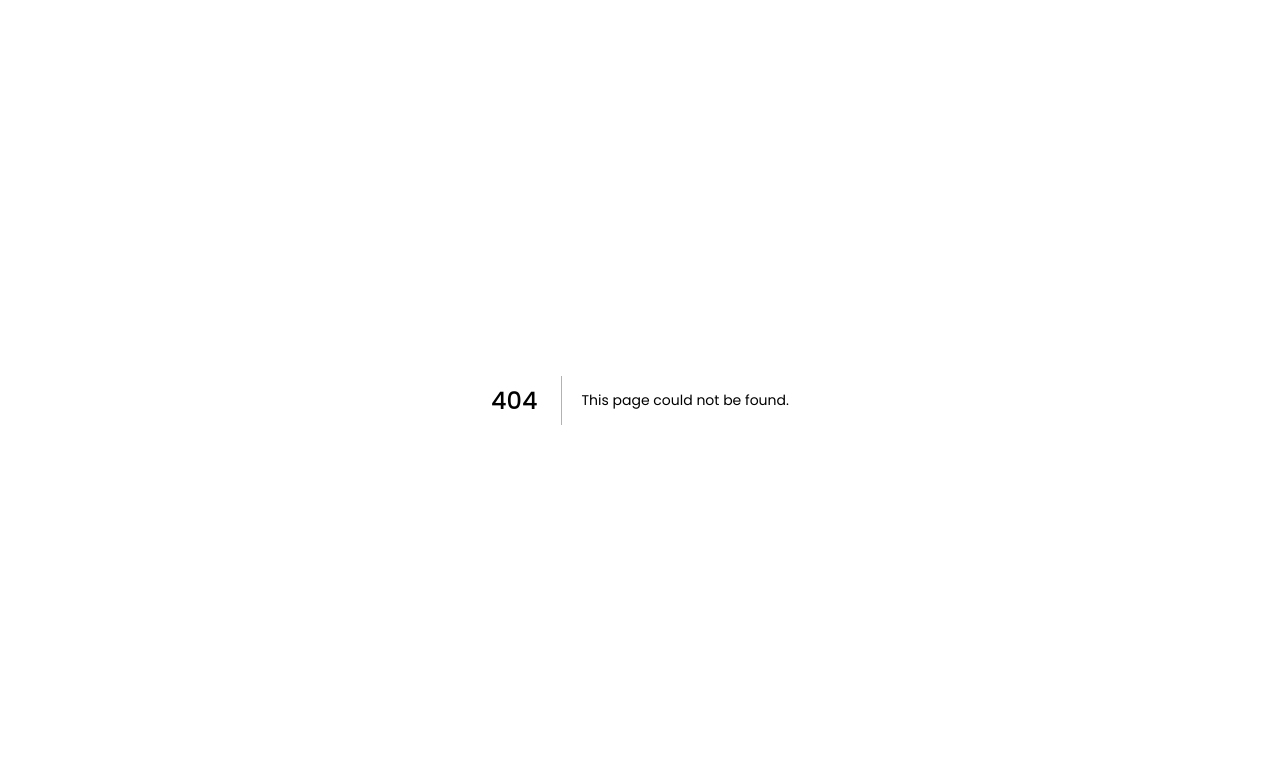
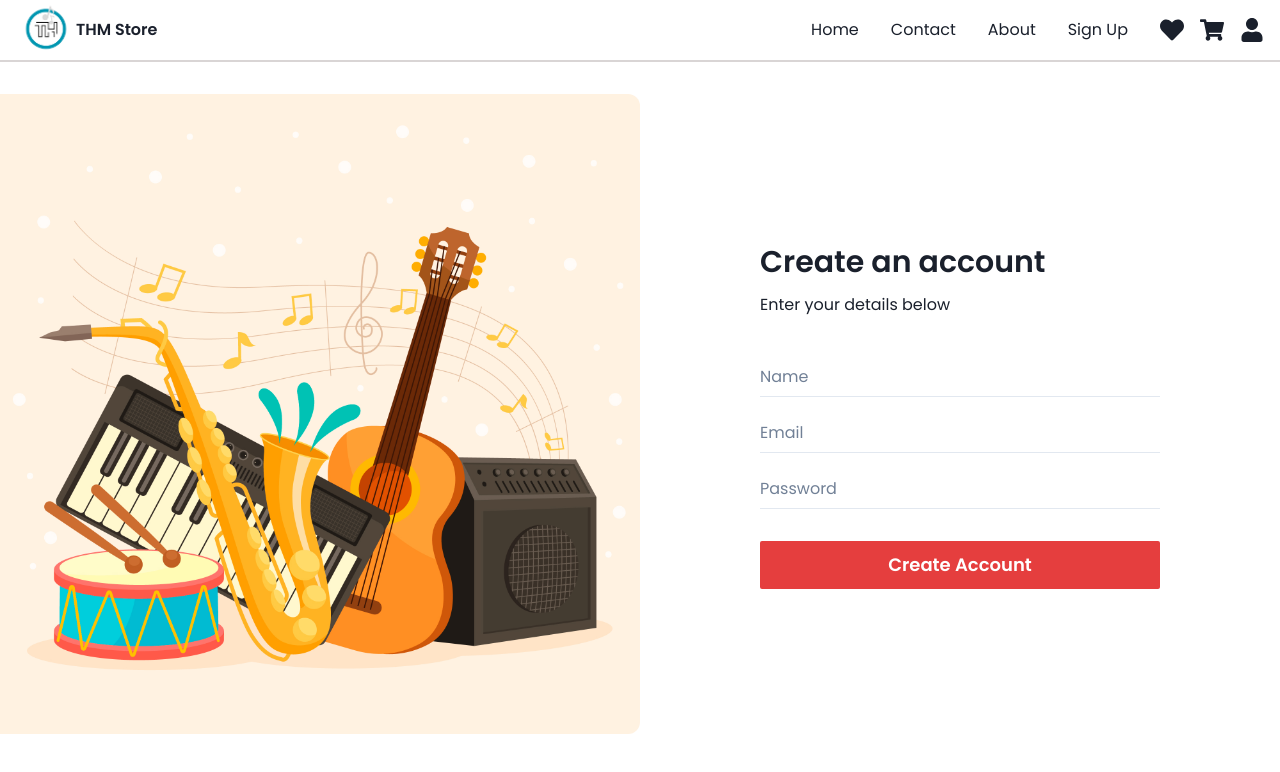
Before and after one commit to taufik-hdyt/thm-store, a Next.js app in the folder front-end/: page /register in a window 1280 px wide. Before the commit this address had no page. Shown: the top 772 px of the page. Built offline with nearby package versions, Linux system fonts and the light colour scheme.

Commit message:
design ui register

```diff
--- a/front-end/src/components/Header/Header.tsx
+++ b/front-end/src/components/Header/Header.tsx
@@ -1,4 +1,4 @@
-import { Image, HStack, Button, Text, Container } from "@chakra-ui/react";
+import { Image, HStack, Button, Flex,Text, Container } from "@chakra-ui/react";
 import TextLink from "../TextLink/TextLink";
 import { FaShoppingCart, FaUser } from "react-icons/fa";
 import Link from "next/link";
@@ -9,7 +9,10 @@ const Header: React.FC = (): JSX.Element => {
   return (
     <Container maxW="container.xl">
       <HStack justify="space-between">
-        <Image w="60px" src="logo-profile.png" alt="logo" />
+        <Flex align="center" >
+          <Image w="60px" src="logo-profile.png" alt="logo" />
+          <Text fontWeight="semibold">THM Store</Text>
+        </Flex>
 
         <Button
           variant="unstyled"
@@ -23,7 +26,6 @@ const Header: React.FC = (): JSX.Element => {
           <Link href="/contact">Contact</Link>
           <Link href="/about">About</Link>
           <Link href="/register">Sign Up</Link>
-
 
           <HStack spacing={4}>
             <TextLink link="/">
--- /dev/null
+++ b/front-end/src/containers/Login/index.ts
@@ -0,0 +1,4 @@
+import dynamic from 'next/dynamic';
+
+const Login = dynamic(import('./Login'), { ssr: false });
+export default Login;
--- /dev/null
+++ b/front-end/src/containers/Register/Register.tsx
@@ -0,0 +1,55 @@
+import {
+  Text,
+  Box,
+  Image,
+  Grid,
+  Stack,
+  Input,
+  HStack,
+  Button,
+  GridItem,
+  InputGroup,
+} from "@chakra-ui/react";
+
+const Register: React.FC = (): JSX.Element => {
+  return (
+    <Box>
+      <Grid
+        gridTemplateColumns={{ base: "1fr", md: "1fr 1fr" }}
+        rowGap={{ base: "6", md: "" }}
+        mt={8}
+      >
+        <GridItem>
+          <Image
+            roundedRight="xl"
+            h="80vh"
+            w="full"
+            bgSize="cover"
+            src="home.jpg"
+            alt="image"
+          />
+        </GridItem>
+        <Stack justify="center" align="center">
+          <Stack w="400px">
+            <Text fontSize="3xl" fontWeight="600">
+              Create an account
+            </Text>
+            <Text>Enter your details below</Text>
+
+            <Stack spacing={4} mt={8}>
+              <Input variant="flushed" placeholder="Name" />
+              <Input variant="flushed" placeholder="Email" />
+              <Input variant="flushed" placeholder="Password" />
+            </Stack>
+
+            <Button mt={6} size="lg" rounded="sm" colorScheme="red">
+              Create Account
+            </Button>
+          </Stack>
+        </Stack>
+      </Grid>
+    </Box>
+  );
+};
+
+export default Register;
--- /dev/null
+++ b/front-end/src/containers/Register/index.ts
@@ -0,0 +1,4 @@
+import dynamic from 'next/dynamic';
+
+const Register = dynamic(import('./Register'), { ssr: false });
+export default Register;
--- a/front-end/src/pages/login/index.tsx
+++ b/front-end/src/pages/login/index.tsx
@@ -1,5 +1,5 @@
 import Layout from "@/components/Layout/Layout";
-import Login from "@/containers/Login/Login";
+import Login from "@/containers/Login";
 import { NextPage } from "next";
 
 const LoginPage: NextPage = (): JSX.Element => {
--- /dev/null
+++ b/front-end/src/pages/register/index.tsx
@@ -0,0 +1,13 @@
+import Layout from "@/components/Layout/Layout";
+import Register from "@/containers/Register";
+import { NextPage } from "next";
+
+const RegisterPage: NextPage = (): JSX.Element => {
+  return (
+    <Layout headTitle="Register">
+      <Register />
+    </Layout>
+  );
+};
+
+export default RegisterPage;
```
